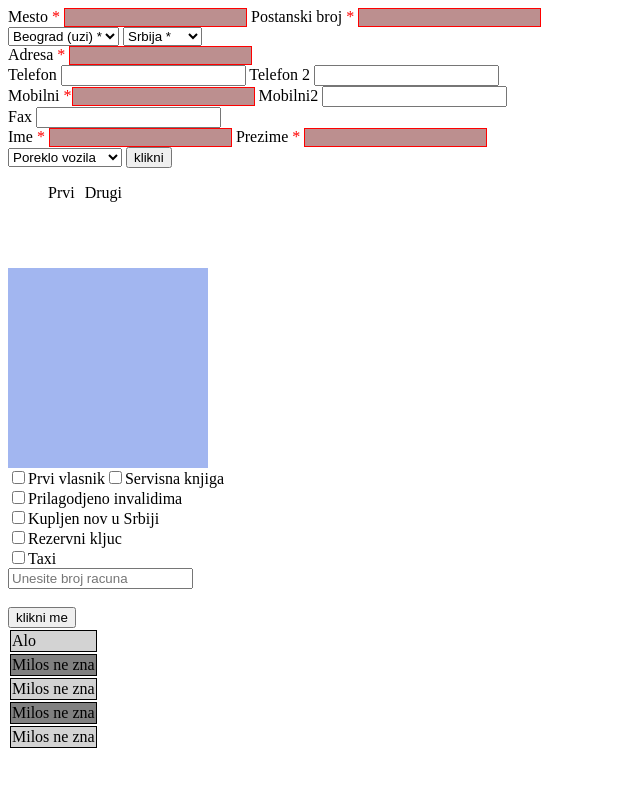
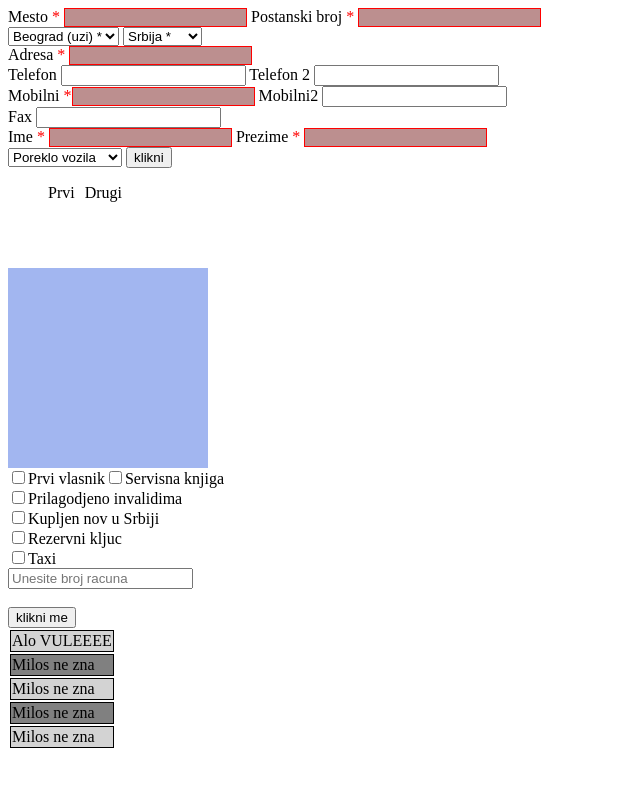
Before and after one commit to Dacha02/zaVuleta, a plain HTML site: page index2.html in a window 1280 px wide. Shown: the whole page, without its empty margins (0-640 px from the left). Drawn offline with nearby package versions, Linux system fonts and the light colour scheme.

Commit message:
Promena imena tda u theadu

```diff
--- a/index2.html
+++ b/index2.html
@@ -114,7 +114,7 @@
     <table>
       <thead>
         <tr>
-          <td>Alo</td>
+          <td>Alo VULEEEE</td>
         </tr>
       </thead>
       <tbody>
```
